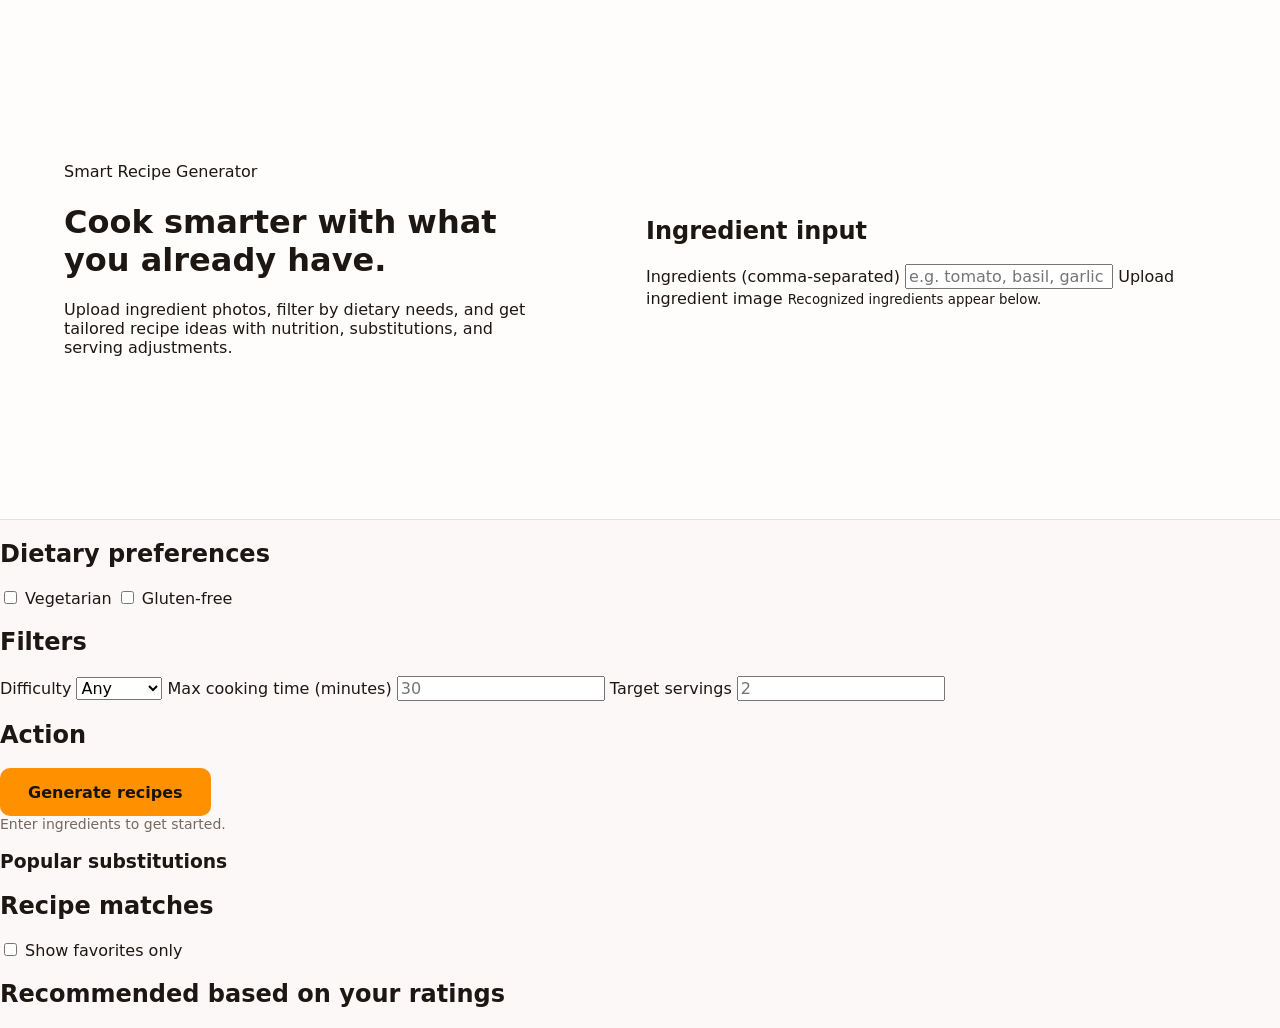
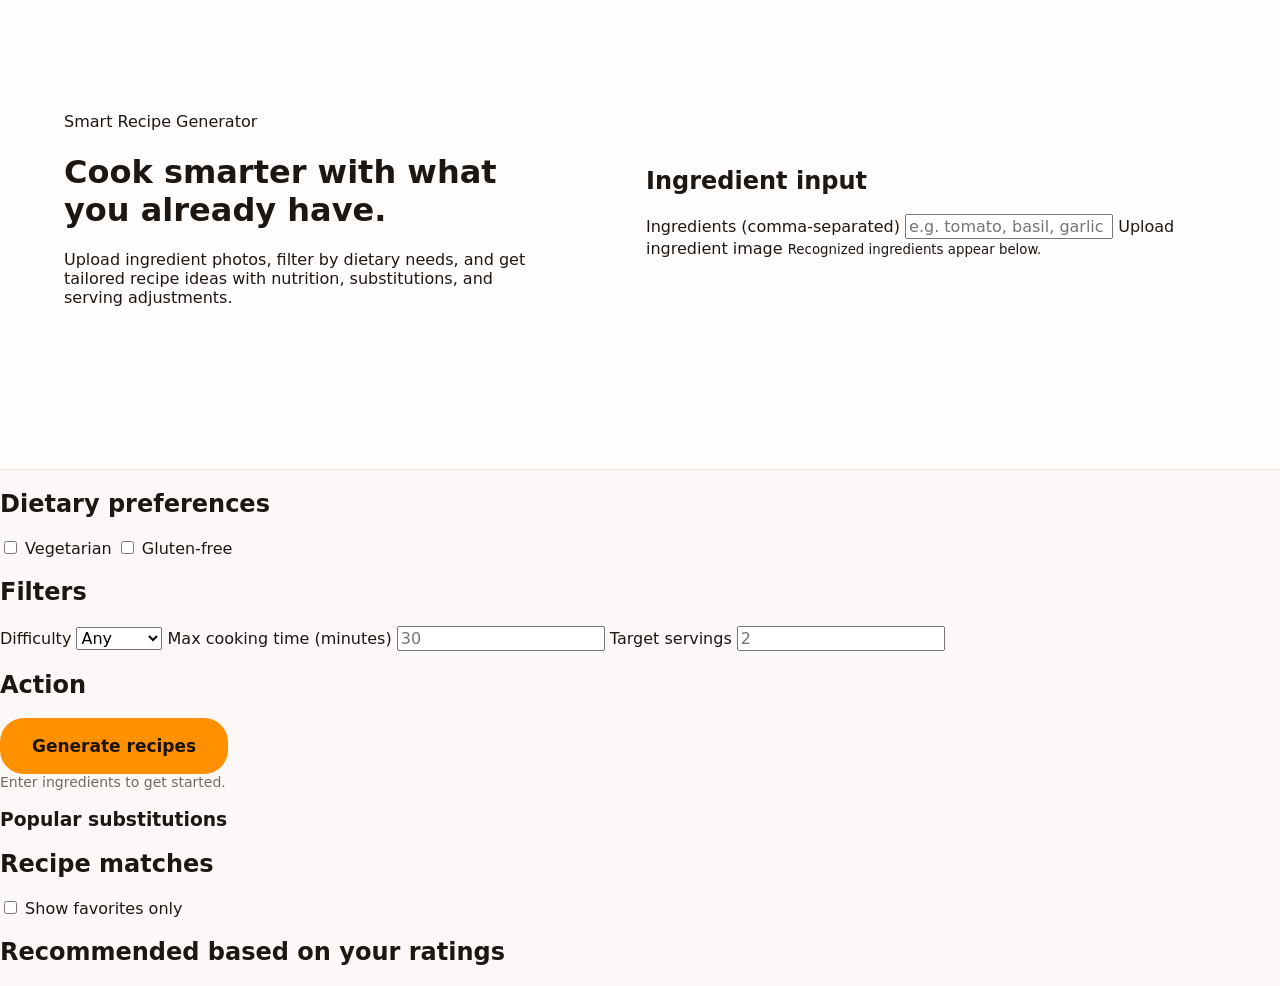

changed ui

--- a/public/styles.css
+++ b/public/styles.css
@@ -110,6 +110,7 @@ button {
 
 .page {
   width: 100%;
+  margin-top: -50px;
 }
 
 .hero {
@@ -176,13 +177,41 @@ button {
 
 .primary,
 .upload-button {
-  min-height: 48px;
+  display: inline-block;
+  min-height: 56px;
   border: 0;
-  border-radius: 10px;
-  padding: 0 28px;
+  border-radius: 24px;
+  padding: 0 32px;
   background: var(--accent);
   color: #1b1208;
   font-weight: 800;
+  font-size: 17px;
+  transition: all 0.2s ease;
+  cursor: pointer;
+  line-height: 1;
+}
+
+.upload-button{
+  padding-top: 17px;
+}
+
+.primary:hover,
+.upload-button:hover {
+  background: #ff8700;
+  transform: translateY(-2px);
+  box-shadow: 0 8px 16px rgba(255, 145, 0, 0.25);
+}
+
+.primary:active,
+.upload-button:active {
+  transform: translateY(0);
+  box-shadow: 0 4px 8px rgba(255, 145, 0, 0.15);
+}
+
+.primary:focus,
+.upload-button:focus {
+  outline: 2px solid var(--brand);
+  outline-offset: 2px;
 }
 
 .upload-panel {
